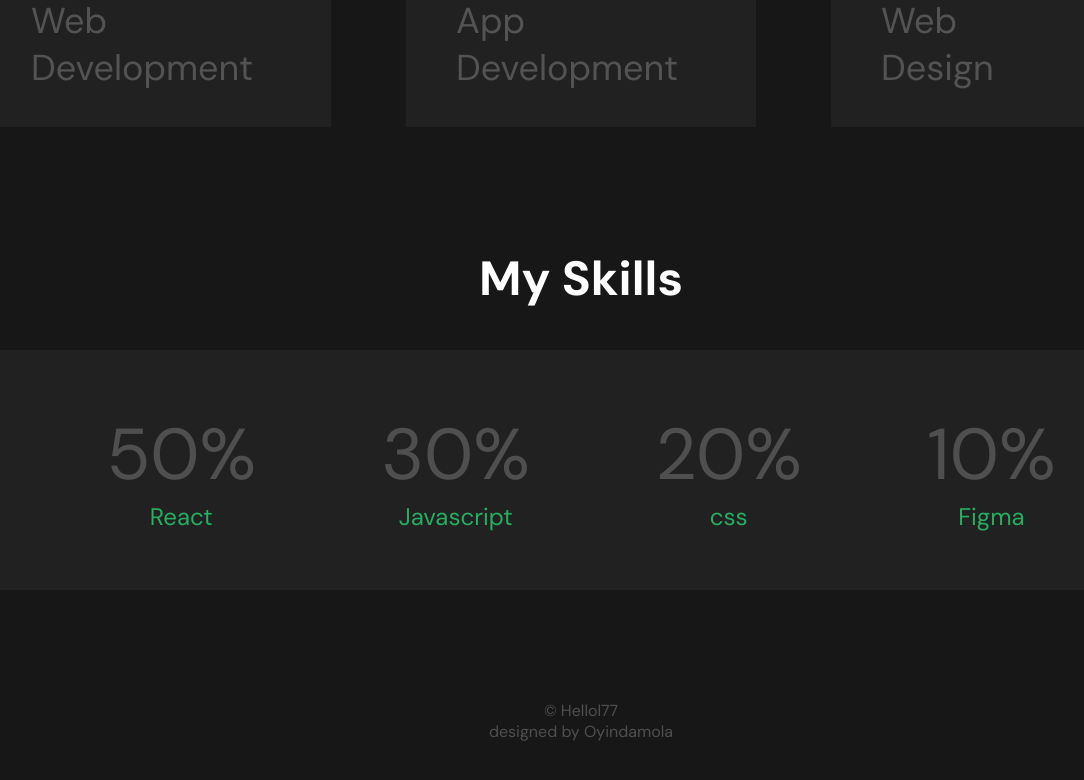
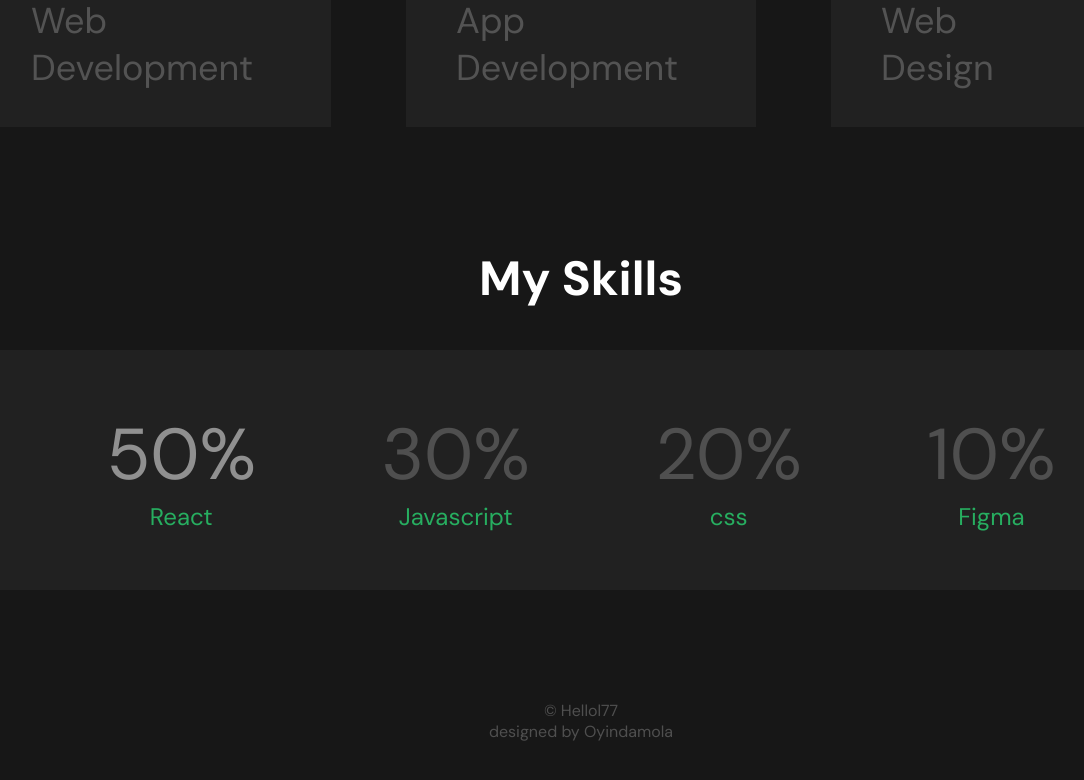
Before and after one commit to yerimi00/github_session, a plain HTML site: page index.html in a window 1280 px wide. In both pictures the pointer is over the element "50%". Shown: the part 1768-2548 px from the top of the page, without its empty margins (59-1143 px from the left). Drawn offline with Linux system fonts and the light colour scheme.

Commit message:
style: skills title hover 추가

```diff
--- a/style.css
+++ b/style.css
@@ -232,6 +232,12 @@ button {
   font-size: var(--skillTitleSize);
   color: var(--Gray);
 }
+
+.main_skills_title:hover {
+  color: var(--mainTextHover);
+  transition: all 0.3s;
+}
+
 .main_skills_text {
   font-size: var(--skillTextSize);
   color: var(--Green);
```
